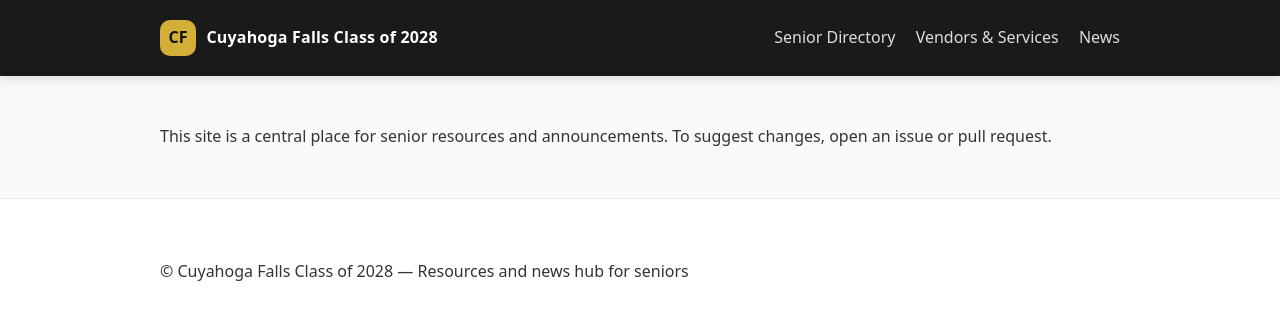
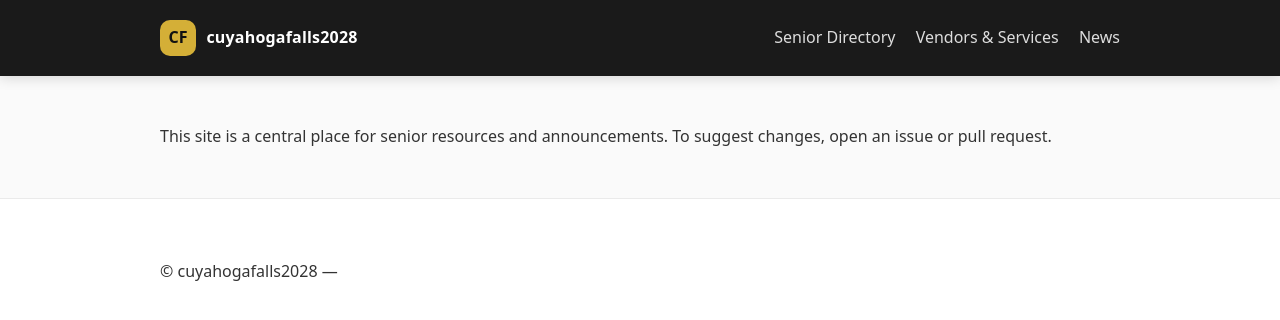
Before and after one commit to bjodon2137/cuyahogafalls2028, a Jekyll site: the page built from _posts/2025-09-07-welcome.md, in a window 1280 px wide. Shown: the top 320 px of the page. Built offline with Jekyll 4.4.1, drawn with Linux system fonts in a browser that asks for light colours; our own code applies the rules of GitHub Pages for plain Markdown files.

Commit message:
Update _config.yml

```diff
--- a/_config.yml
+++ b/_config.yml
@@ -1,16 +1,3 @@
-title: Cuyahoga Falls Class of 2028
-description: Resources and news hub for seniors
-theme: minima
-
-# Build settings
-plugins:
-  - jekyll-feed
-
-collections:
-  seniors:
-    output: true
-    permalink: /seniors/:name/
-
 defaults:
   - scope:
       path: ""
@@ -18,11 +5,13 @@
     values:
       layout: senior
       sidebar: true
-
-# Navigation links shown by minima theme
-header_pages:
-  - seniors/index.md
-  - vendors.md
-  - news.md
-
-# Optional: set your custom domain later by adding a CNAME file with just the domain inside
+  - scope:
+      path: ""
+      type: "pages"
+    values:
+      layout: default
+  - scope:
+      path: ""
+      type: "posts"
+    values:
+      layout: default
```
